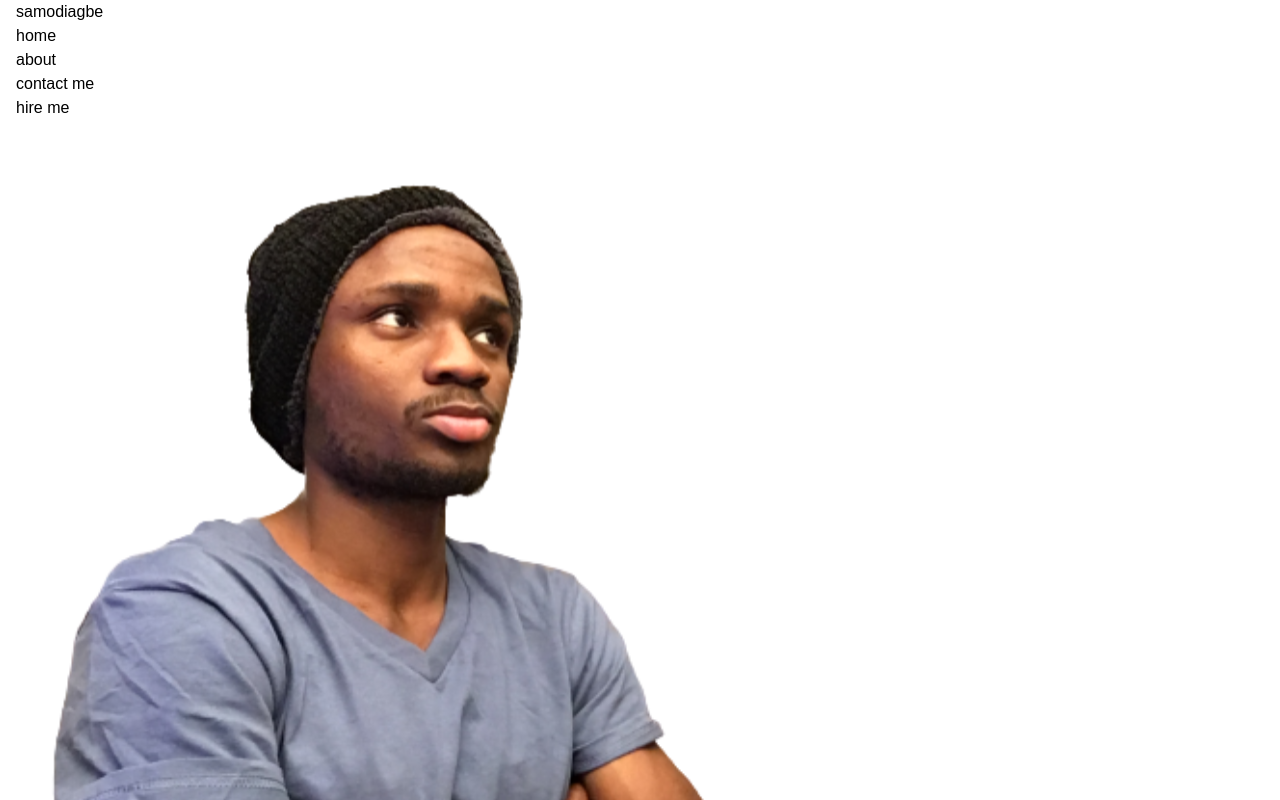
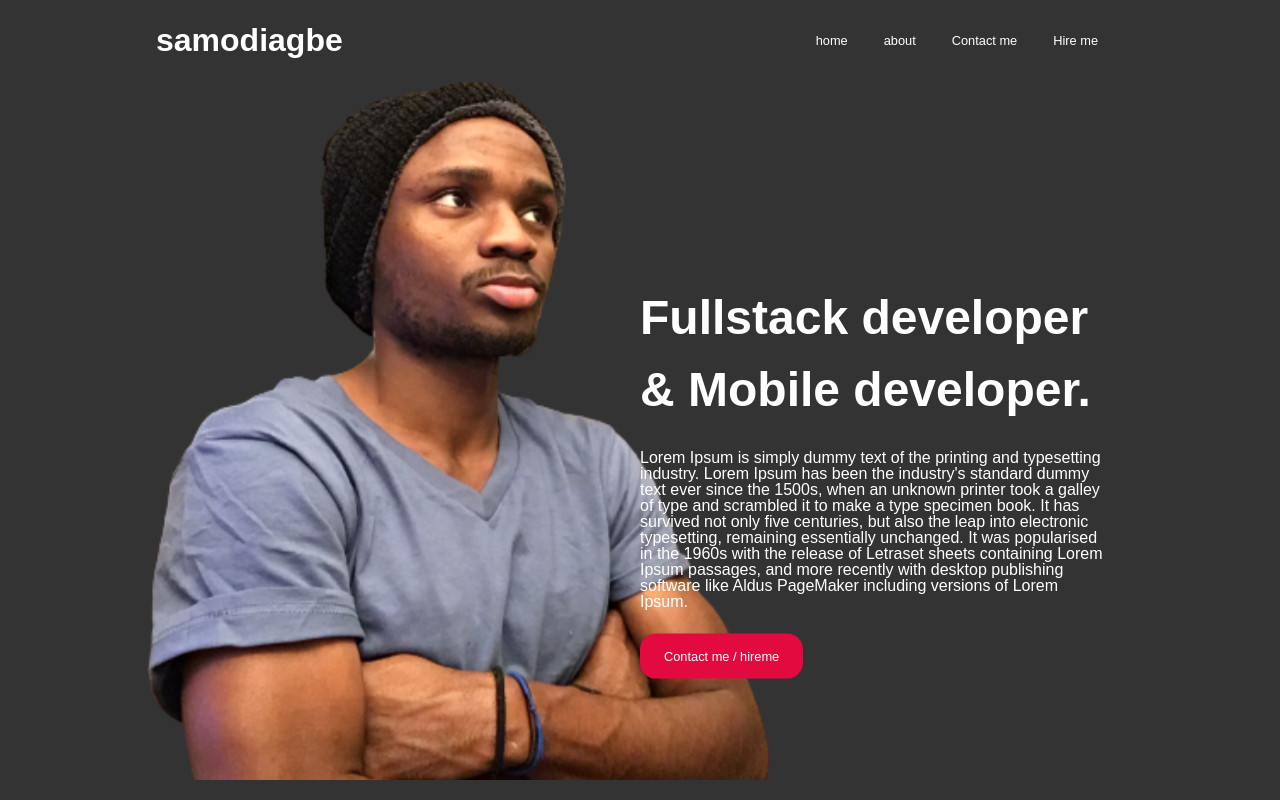
Before and after one commit to sammyodiagbe/sodiagbe, a React (Create React App) app: page / in a window 1280 px wide. Shown: the top 800 px of the page. Built offline with nearby package versions, Linux system fonts and the light colour scheme.

Commit message:
working on my portfolio

```diff
--- a/src/App.css
+++ b/src/App.css
@@ -1,11 +1,79 @@
-nav.navigation {
+div.container {
+  width: 1000px;
+  margin: 0 auto;
+}
+
+div.container nav.navigation {
   height: 80px;
   padding: 0 1rem;
+  display: -webkit-box;
+  display: -ms-flexbox;
+  display: flex;
   -webkit-box-align: center;
       -ms-flex-align: center;
           align-items: center;
   -webkit-box-pack: justify;
       -ms-flex-pack: justify;
           justify-content: space-between;
+  overflow: hidden;
+}
+
+div.container nav.navigation div.brand-container h1 {
+  font-weight: bold;
+  font-size: 2rem;
+}
+
+div.container nav.navigation div.links-container ul li {
+  display: inline;
+}
+
+div.container nav.navigation div.links-container ul li a {
+  padding: 10px;
+  margin-right: 1rem;
+  font-size: .8rem;
+}
+
+div.container main.main-content {
+  position: relative;
+  height: 800px;
+  background-position: 100% 100%;
+  background-repeat: no-repeat;
+}
+
+div.container main.main-content img.image {
+  position: absolute;
+  height: 700px;
+  left: 0;
+}
+
+div.container main.main-content aside.about-me {
+  position: absolute;
+  top: 50%;
+  -webkit-transform: translateY(-50%);
+          transform: translateY(-50%);
+  max-width: 500px;
+  right: 1rem;
+  padding: 1rem;
+}
+
+div.container main.main-content aside.about-me h1 {
+  font-size: 3rem;
+  font-weight: 900;
+  margin-bottom: 1.5rem;
+}
+
+div.container main.main-content aside.about-me p {
+  font-weight: 400;
+  line-height: 1rem;
+  margin-bottom: 1.5rem;
+}
+
+div.container main.main-content aside.about-me a.button {
+  text-decoration: none;
+  display: inline-block;
+  padding: .8rem 1.5rem;
+  background: #e30a40;
+  border-radius: 1rem;
+  font-size: .8rem;
 }
 /*# sourceMappingURL=App.css.map */
--- a/src/App.js
+++ b/src/App.js
@@ -5,10 +5,10 @@ import Main from "./components/main";
 
 function App() {
   return (
-    <Fragment>
+    <div className="container">
       <Nav />
       <Main />
-    </Fragment>
+    </div>
   );
 }
 
--- a/src/App.scss
+++ b/src/App.scss
@@ -1,12 +1,72 @@
-nav.navigation {
-    height: 80px;
-    padding: 0 1rem;
-    align-items: center;
-    justify-content: space-between;
+div.container {
+    width: 1000px;
+    margin: 0 auto;
+    nav.navigation {
+        height: 80px;
+        padding: 0 1rem;
+        display: flex;
+        align-items: center;
+        justify-content: space-between;
+        overflow: hidden;
+        div.brand-container {
+            h1 {
+                font-weight: bold;
+                font-size:2rem;
+            }
+        }
+        div.links-container {
+            ul {
+               li {
+                display: inline;
+                a {
+                    padding:10px;
+                    margin-right:1rem;
+                    font-size: .8rem;
+                }
+               }
+            }
+        }
+    }
 
-    div.links-container {
-        ul {
+    // main body
+    main.main-content {
+        position: relative;
+        height: 800px;
+        // background: url(./assets/sam.svg);
+        background-position: 100% 100%;
+        background-repeat: no-repeat;
+        img.image {
+            position: absolute;
+            height: 700px;
+            left: 0;
+        }
 
+        aside.about-me {
+            position: absolute;
+            top: 50%;
+            transform: translateY(-50%);
+            max-width: 500px;
+            right: 1rem;
+            padding: 1rem;
+            h1 {
+                font-size: 3rem;
+                font-weight: 900;
+                margin-bottom:1.5rem;
+            }
+            p {
+                font-weight:400;
+                line-height: 1rem;
+                margin-bottom:1.5rem;
+            }
+
+            a.button {
+                text-decoration:none;
+                display: inline-block;
+                padding:.8rem 1.5rem;
+                background:rgb(227, 10, 64);
+                border-radius: 1rem;
+                font-size:.8rem;
+            }
         }
     }
 }
--- a/src/components/main.js
+++ b/src/components/main.js
@@ -17,8 +17,10 @@ const Main = () => {
           more recently with desktop publishing software like Aldus PageMaker
           including versions of Lorem Ipsum.
         </p>
+        <a href="button" className="button">
+          Contact me / hireme
+        </a>
       </aside>
-      <a href="button">Contact me / hireme</a>
     </main>
   );
 };
--- a/src/components/nav.js
+++ b/src/components/nav.js
@@ -6,10 +6,18 @@ const Nav = () => {
       </div>
       <div className="links-container">
         <ul>
-          <li>home</li>
-          <li>about</li>
-          <li>contact me</li>
-          <li>hire me</li>
+          <li>
+            <a href="#">home</a>
+          </li>
+          <li>
+            <a href="#">about</a>
+          </li>
+          <li>
+            <a href="#">Contact me</a>
+          </li>
+          <li>
+            <a href="#">Hire me</a>
+          </li>
           <li></li>
         </ul>
       </div>
--- a/src/index.css
+++ b/src/index.css
@@ -19,6 +19,8 @@ body {
     sans-serif;
   -webkit-font-smoothing: antialiased;
   -moz-osx-font-smoothing: grayscale; */
+  background:#333;
+  color: #fff;
 }
 
 code {
```
Also changed, not shown: src/assets/sam.svg, 1 other file (tests, documents, lock files or other folders).
